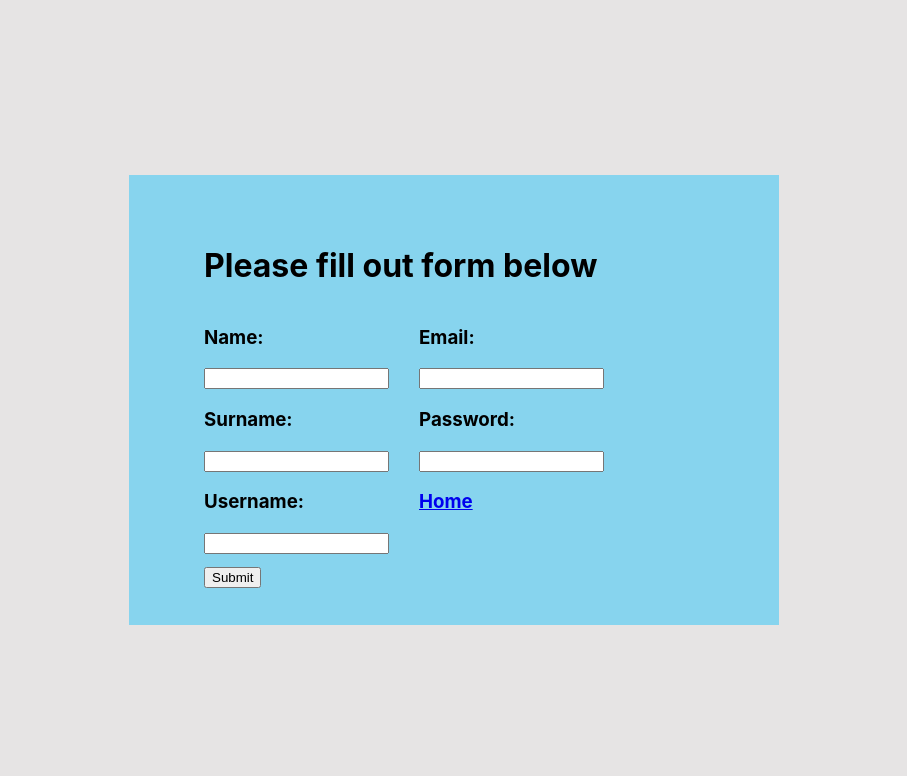
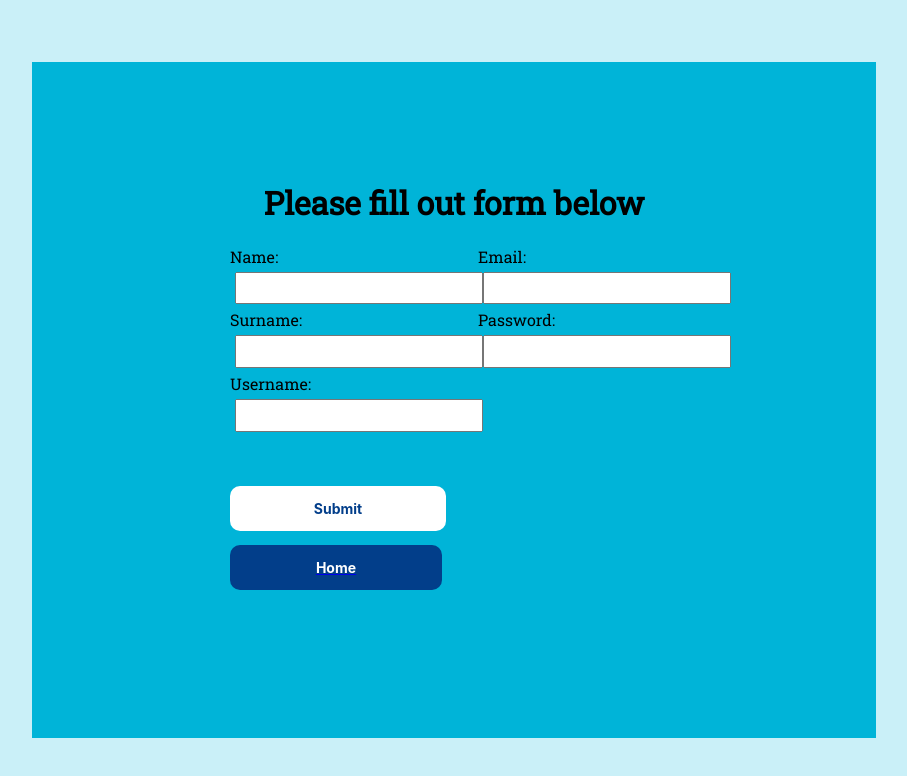
Before and after one commit to katiemhughes/thevacationdetective, a React (Create React App) app in the folder client/: page /signup in a window 1280 px wide. Shown: the top 776 px of the page, without its empty margins (186-1093 px from the left). Built offline with nearby package versions, Linux system fonts and the light colour scheme.

Commit message:
more css added for each component

```diff
--- a/client/src/App.css
+++ b/client/src/App.css
@@ -1,5 +1,7 @@
+@import url('https://fonts.googleapis.com/css2?family=Roboto+Slab&display=swap');
+
 .app {
-  background-color: rgb(230, 228, 228);
+  background-color: #caf0f8;
   height: 100vh;
   width: 100%;
   display: flex;
@@ -7,77 +9,206 @@
   align-items: center;
 }
 .wrapper {
-  height: 450px;
-  width: 650px;
-  background-color: rgb(135, 212, 238);
+  height: 75vh;
+  width: 60vw;
+  padding: 3%;
+  background-color: #00b4d8;
   display: flex;
   justify-content: center;
   align-items: center;
 }
+h1, label {
+  font-family: 'Roboto Slab', serif;
+}
 
 /* LANDING PAGE CSS */
 .signin-content-box {
-  height: 350px;
-  width: 500px;
+  display: flex;
+  flex-direction: column;
+  justify-content: flex-start;
+  align-items: center;
+  height: 50vh;
+  width: 50vw;
+}
+.form-box {
+  display: flex;
+  flex-direction: column;
 }
 .submit-btn {
-   margin-top: 25px;
+   font-family: -apple-system, BlinkMacSystemFont, 'Segoe UI', 'Roboto', 'Oxygen',
+   'Ubuntu', 'Cantarell', 'Fira Sans', 'Droid Sans', 'Helvetica Neue',
+   sans-serif;
+   text-decoration: none;
+   color: #023e8a;
+   background-color: #ffffff;
+   border-radius: 10px;
+   width: 13.5rem;
+   padding: 1em 1em;
+   font-size: 14px;
+   text-align: center;
+   font-weight: bold;
+   border: none;
+   cursor: pointer;
+}
+.signup-home-link {
+  font-family: -apple-system, BlinkMacSystemFont, 'Segoe UI', 'Roboto', 'Oxygen',
+  'Ubuntu', 'Cantarell', 'Fira Sans', 'Droid Sans', 'Helvetica Neue',
+  sans-serif;
+  text-decoration: none;
+  color: #ffff;
+  background-color: #023e8a;
+  border-radius: 10px;
+  width: 11.5rem;
+  padding: 1em 1em;
+  font-size: 14px;
+  text-align: center;
+}
+.input-box {
+  width: 15rem;
+  height: 2em;
+  margin: 2%;
 }
 
 /* SIGN UP FORM CSS */
 .signup-form-box {
-  height: 350px;
-  width: 500px;
+  display: flex;
+  flex-direction: column;
+  justify-content: flex-start;
+  align-items: center;
+  height: 60vh;
+  width: 50vw;
 }
 .main-form-box {
-  height: 230px;
-  width: 450px;
   display: flex;
-}
-.left-form-box {
-  margin-right: 30px;
+  height: 30vh;
+  width: 35vw;
 }
 .submit-signup-btn {
-  margin-top: 30px;
+  margin-top: 2%;
+  font-family: -apple-system, BlinkMacSystemFont, 'Segoe UI', 'Roboto', 'Oxygen',
+  'Ubuntu', 'Cantarell', 'Fira Sans', 'Droid Sans', 'Helvetica Neue',
+  sans-serif;
+  text-decoration: none;
+  color: #023e8a;
+  background-color: #ffffff;
+  border-radius: 10px;
+  width: 11.5rem;
+  padding: 1em 1em;
+  font-size: 14px;
+  text-align: center;
+  font-weight: bold;
+  border: none;
 }
+
+@media screen and (max-width: 960px) {
+  .signup-form-box {
+    height: 85vh;
+  }
+  .main-form-box {
+    display: flex;
+    flex-direction: column;
+  }
+  .submit-btn {
+    margin-top: 55%;
+  }
+}
+
 /* PROFILE PAGE */
 .profile-content-box {
-  height: 350px;
-  width: 500px;
+  display: flex;
+  flex-direction: column;
+  justify-content: flex-start;
+  align-items: flex-start;
+  height: 80vh;
+  width: 70vw;
 }
 .board-container {
-  height: 225px;
-  width: 500px;
+  display: flex;
+  height: 42vh;
+  width: 60vw;
   background: white;
   border-radius: 5px;
-  display: flex;
+  padding: 1%;
 }
 .header {
-  height: 50px;
-  width: 500px;
   display: flex;
+  justify-content: space-between;
+  align-content: flex-start;
+  height: 10vh;
+  width: 60vw;
 }
 .profile-img {
-  width: 50px;
-  height: 50px;
-  background-color: rgb(0, 100, 231);
-  margin-left: 221px;
-  border-radius: 5px;
+  width: 16vh;
+  height: 16vh;
+  background-color: #023e8a;
+}
+.previous-searches {
+  color: #023e8a;
+  font-family: 'Roboto Slab', serif;
+}
+.sub-title-box {
+  height: 18vh;
+  width: 60vw;
+  display: flex;
+  justify-content: space-between;
+  align-items: flex-end;
+}
+.board-container {
+  display: flex;
+  justify-content: space-between;
 }
 .board {
-  width: 50px;
-  height: 50px;
-  background-color: rgb(0, 100, 231);
+  width: 33.3%;
+  height: 40vh;
+  background-color: #023e8a;
   border-radius: 5px;
-  margin-left: 5px;
-  margin-top: 5px;
+  margin: 1%;
 }
-.previous-searches {
-  color: rgb(69, 133, 155);
-  margin-right: 228px;
+.sign-out {
+  text-decoration: none;
+  color: #ffff;
+  background-color: #023e8a;
+  border-radius: 10px;
+  width: 10rem;
+  padding: 1em 1em;
+  font-size: 14px;
+  text-align: center;
 }
-.sub-title-box {
-  height: 55px;
-  width: 500px;
+
+@media screen and (max-width: 960px) {
+  .profile-img {
+    width: 8vh;
+    height: 8vh;
+  }
+}
+
+/* CHECKBOXES */
+
+.checkboxes-container {
   display: flex;
+  height: 100%;
+  width: 100%;
 }
+.checkboxes-form {
+  display: flex;
+  flex-direction: column;
+  justify-content: center;
+  align-items: flex-start;
+  width: 100%;
+  height: 100%;
+}
+.checkbox {
+  width: 200px;
+  margin: 2%;
+  font-size: 14px;
+}
+.checkbox-input {
+  width: 3vw;
+  height: 3vh;
+}
+
+.single-checkbox {
+  width: 100%;
+  display: flex;
+  flex-wrap: wrap;
+}
--- a/client/src/components/Checkbox.js
+++ b/client/src/components/Checkbox.js
@@ -21,14 +21,14 @@ class Checkbox extends Component {
 
     return (
         <div className="checkbox">
-        <label>
-          <input
+          <label for="destination">
+            <input className="checkbox-input"
+              name="destination"
               type="checkbox"
               value={label}
               checked={isChecked}
               onChange={this.toggleCheckboxChange}
             />
-
             {label}
           </label>
         </div>
--- a/client/src/components/LandingPage.js
+++ b/client/src/components/LandingPage.js
@@ -48,11 +48,11 @@ class LandingPage extends React.Component {
     return (
       <div className="signin-content-box">
         <h1>Welcome to Vacation Detective</h1>
-        <form>
-          <h3>Username/Email:</h3>
-          <input type="text" name="email" onChange={this.handleEmail} />
-          <h3>Password:</h3>
-          <input
+        <form className="form-box">
+          <label for="username/email">Username/Email:</label>
+          <input className="input-box" type="text" name="email" onChange={this.handleEmail} />
+          <label for="password">Password:</label>
+          <input className="input-box"
             type="password"
             name="password"
             onChange={this.handlePassword}
@@ -62,7 +62,7 @@ class LandingPage extends React.Component {
             Submit
           </button>
           <Link to="/signup">
-            <h3>Sign up</h3>
+            <h3 className="signup-home-link">Sign up</h3>
           </Link>
         </form>
       </div>
--- a/client/src/components/ProfilePage.js
+++ b/client/src/components/ProfilePage.js
@@ -12,8 +12,8 @@ class ProfilePage extends React.Component {
                 </div>
                 <div className="search-board">
                     <div className="sub-title-box">
-                        <h3 className="previous-searches">Previous searches</h3>
-                        <Link to="/questions"><h3 className="new-search">New Search</h3></Link>
+                        <h3 className="previous-searches">Previous searches:</h3>
+                        <Link to="/questions"><h3 className="submit-btn">New Search</h3></Link>
                     </div>
                     <div className="board-container">
                         <div className="board"></div>
@@ -21,7 +21,7 @@ class ProfilePage extends React.Component {
                         <div className="board"></div>
                     </div>
                 </div>
-                <Link to="/home"><h3>Sign out</h3></Link>
+                <Link to="/home"><h3 className="signup-home-link">Sign out</h3></Link>
 
             </div>
         )
--- a/client/src/components/Questions.js
+++ b/client/src/components/Questions.js
@@ -87,19 +87,16 @@ class Questions extends Component {
 
   render() {
     return (
-      <div className="container">
-        <div className="row">
-          <div className="col-sm-12">
-            <form onSubmit={this.handleFormSubmit}>
-              {this.createCheckboxes()}
-
-              <button className="btn btn-default" type="submit">
+      <div className="checkboxes-container">
+            <form className="checkboxes-form" onSubmit={this.handleFormSubmit}>
+              <div className="single-checkbox">
+                {this.createCheckboxes()}
+              </div>
+              <button className="submit-btn" type="submit">
                 Save
               </button>
+              <Link to="/profile"><h3 className="signup-home-link">Profile</h3></Link>
             </form>
-            <Link to="/profile"><h3>Profile</h3></Link>
-          </div>
-        </div>
       </div>
     );
   }
--- a/client/src/components/SignUpForm.js
+++ b/client/src/components/SignUpForm.js
@@ -73,30 +73,32 @@ class SignUpForm extends React.Component {
         <form>
           <div className="main-form-box">
             <div className="left-form-box">
-              <h3>Name:</h3>
-              <input type="text" onChange={this.handleFirstName} />
-              <h3>Surname:</h3>
-              <input type="text" onChange={this.handleLastName} />
-              <h3>Username:</h3>
-              <input type="text" onChange={this.handleUserName} />
+              <label for="firstname">Name:</label>
+              <input className="input-box" id="firstname" type="text" onChange={this.handleFirstName} />
+              <label for="surname">Surname:</label>
+              <input className="input-box" id="surname" type="text" onChange={this.handleLastName} />
+              <label for="username">Username:</label>
+              <input className="input-box" id="username" type="text" onChange={this.handleUserName} />
             </div>
             <div className="right-form-box">
-              <h3>Email:</h3>
-              <input type="text" onChange={this.handleEmail} />
-              <h3>Password:</h3>
-              <input type="text" onChange={this.handlePassword} />
-              <Link to="/home">
-                <h3>Home</h3>
-              </Link>
+              <label for="email">Email:</label>
+              <input className="input-box" id="email" type="text" onChange={this.handleEmail} />
+              <label for="password">Password:</label>
+              <input className="input-box" id="password" type="text" onChange={this.handlePassword} />
             </div>
           </div>
           <button
-            className="submit-signup-btn"
+            className="submit-btn"
             type="submit"
+            name="submit"
+            value="Submit Search"
             onClick={this.handleSubmit}
           >
             Submit
           </button>
+          <Link to="/home">
+                <h3 className="signup-home-link">Home</h3>
+              </Link>
         </form>
       </div>
     );
```
Lines whose indentation alone changed are shown as unchanged.
